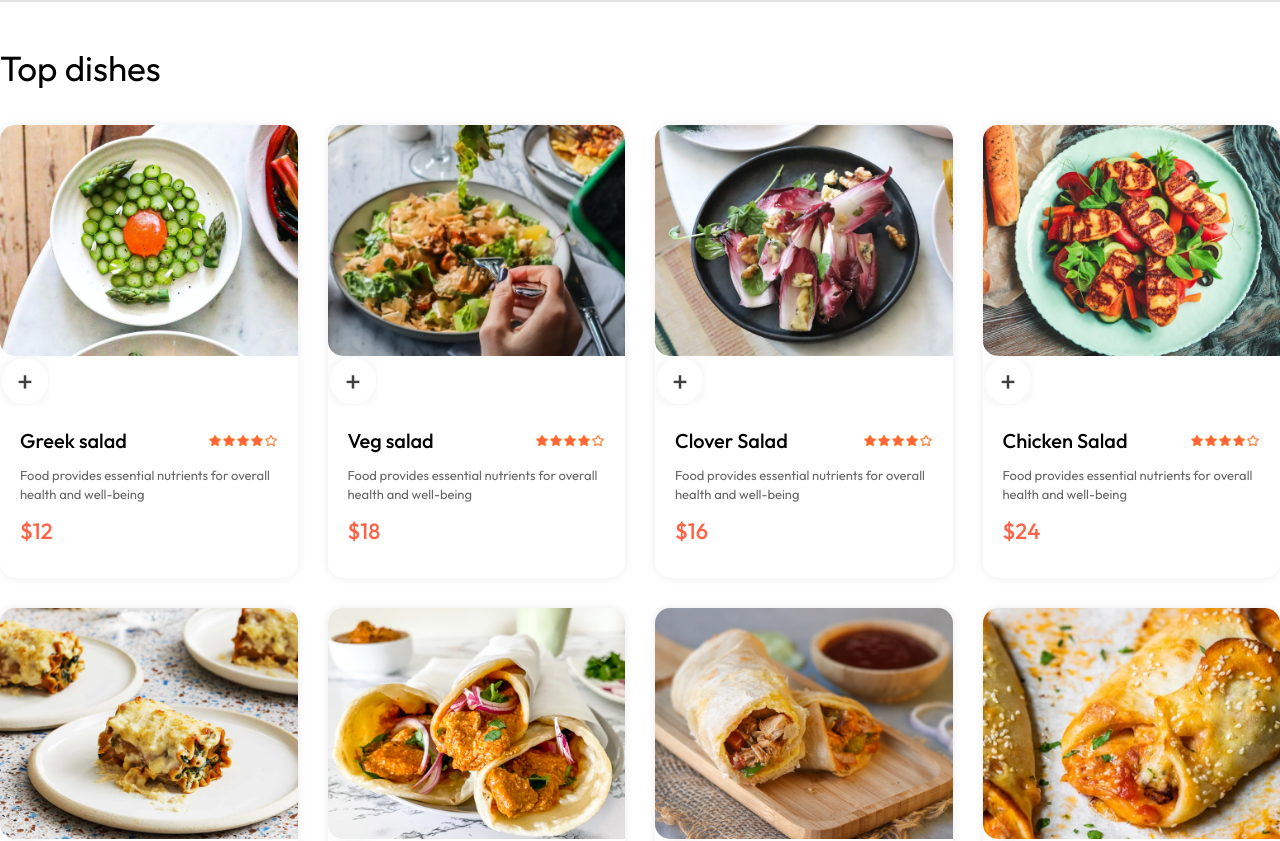
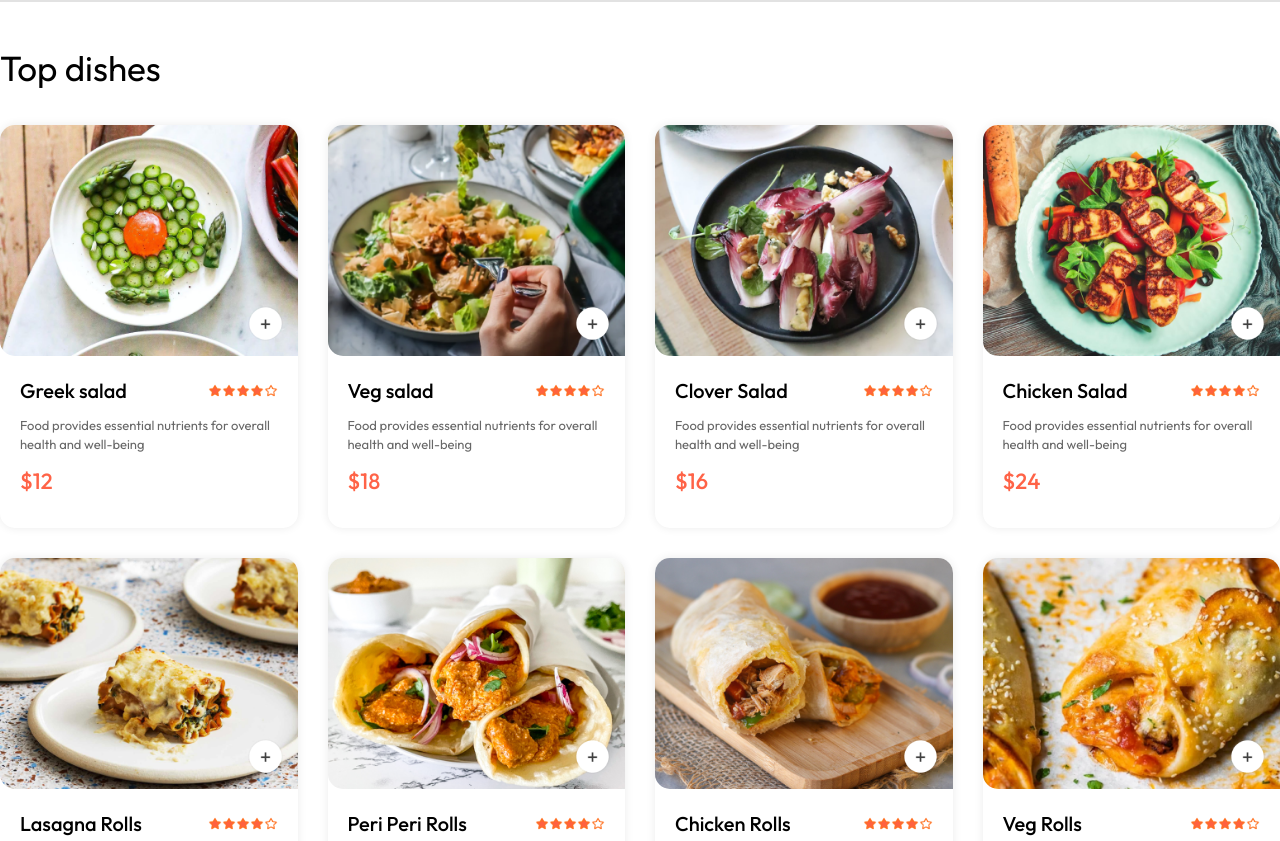
Before and after one commit to khoi0102/CusineCorner, a React (Vite) app in the folder frontend/: page / in a window 1280 px wide. Shown: the part 960-1801 px from the top of the page. Built offline with nearby package versions, Linux system fonts and the light colour scheme.

Commit message:
add css for the plus and minus sign

```diff
--- a/frontend/src/components/FoodItem/FoodItem.css
+++ b/frontend/src/components/FoodItem/FoodItem.css
@@ -36,3 +36,29 @@
     font-weight:500;
     margin:10px 0px;
 }
+.food-item-image-container{
+    position:relative;
+
+}
+.food-item-image-container .add{
+    width:35px;
+    position:absolute;
+    bottom:15px;
+    right:15px;
+    cursor:pointer;
+    border-radius:50%;
+}
+.food-item-counter{
+    display:flex;
+    position:absolute;
+    bottom:15px;
+    right:15px;
+    gap:10px;
+    align-items:center;
+    padding: 6px;
+    border-radius:50px;
+    background-color:white;
+}.food-item-counter img{
+     width:30px
+
+ }
```
